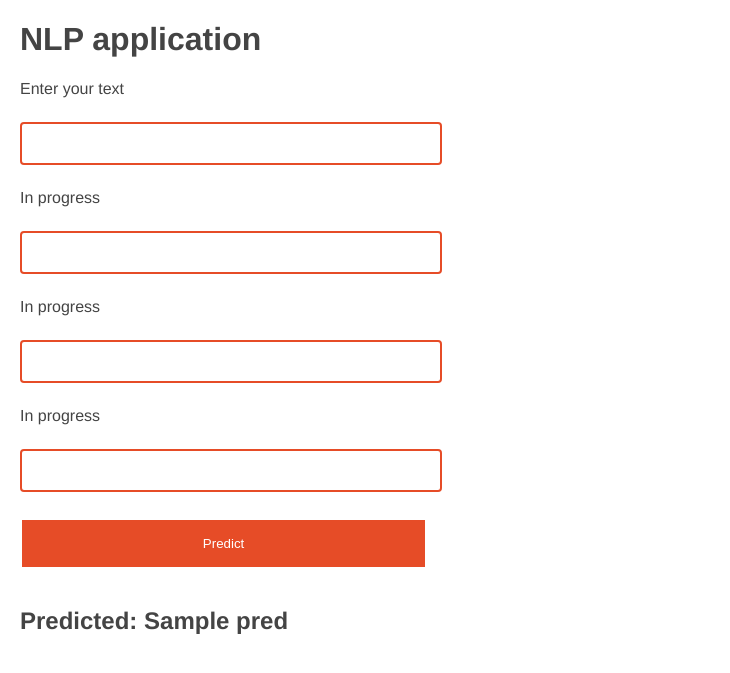
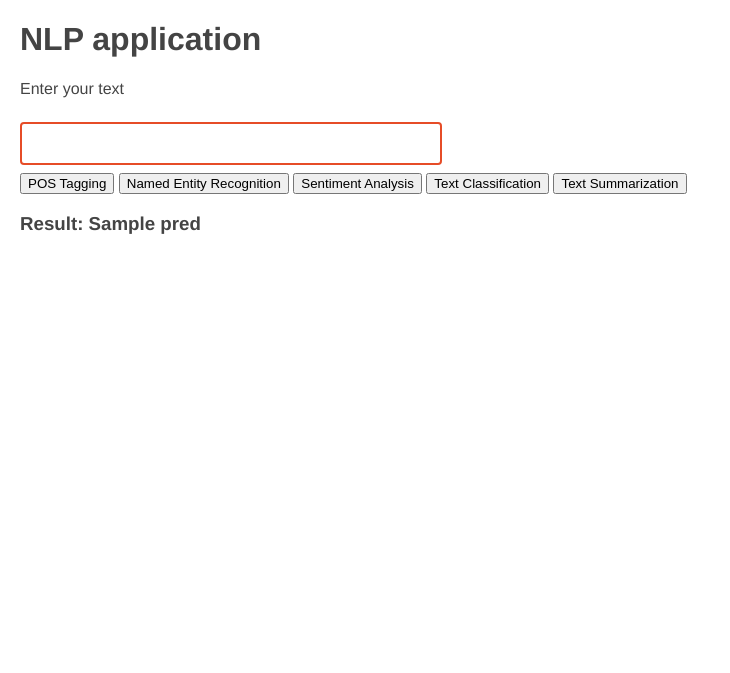
Before and after one commit to ngoquanghuy99/nevermore, a Python web app: template templates/index.html in a window 1280 px wide. Shown: the top 673 px of the page, without its empty margins (0-730 px from the left). Run offline with Jinja, Linux system fonts and the light colour scheme; the template is opened without the code that fills it: most values are stand-ins (such as "Sample title", 1, 10 or a date in 2020).

Commit message:
update index.html

```diff
--- a/templates/index.html
+++ b/templates/index.html
@@ -14,23 +14,14 @@
             <input type="text" name = "text1" id="text1">
         </div>
 
-        <div>
-            <p>In progress</p>
-            <input type="text" name = "text2" id="text2">
-        </div>
+        <button type="submit" name="POS" value="POS Tagging"> POS Tagging </button>
+        <button type="submit" name="NER" value="Named Entity Recognition"> Named Entity Recognition </button>
+        <button type="submit" name="SENTIMENT" value="Sentiment Analysis"> Sentiment Analysis </button>
+        <button type="submit" name="CLASSIFICATION" value="Text Classification" > Text Classification </button>
+        <button type="submit" name="SUMMARIZATION" value="Text Summarization" > Text Summarization </button>
+    </form>
 
-        <div>
-            <p>In progress</p>
-            <input type="text" name = "text3" id="text3">
-        </div>
 
-        <div>
-            <p>In progress</p>
-            <input type="text" name = "text4" id="text4">
-        </div>
-
-        <input type="submit" value="Predict">
-    </form>
-    <h2>Predicted: {{pred}}</h2>
+    <h3>Result: {{pred}}</h3>
 </div>
 {% endblock %}
```
